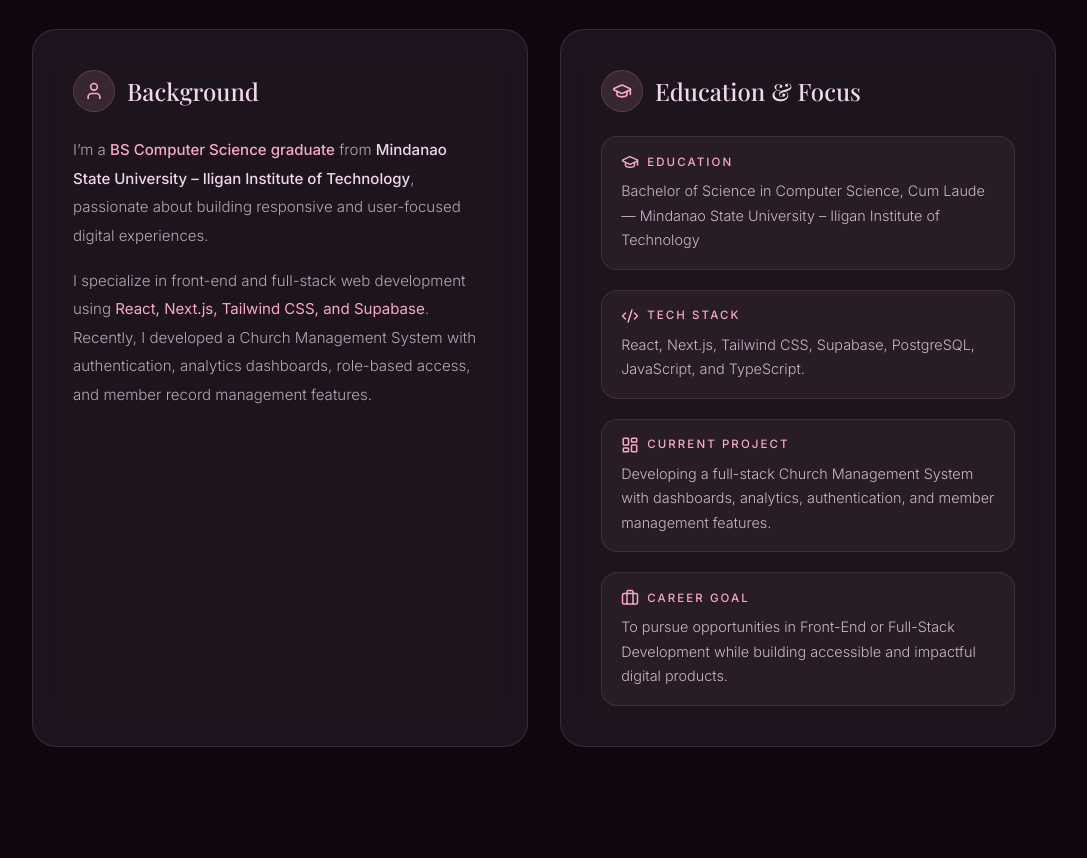
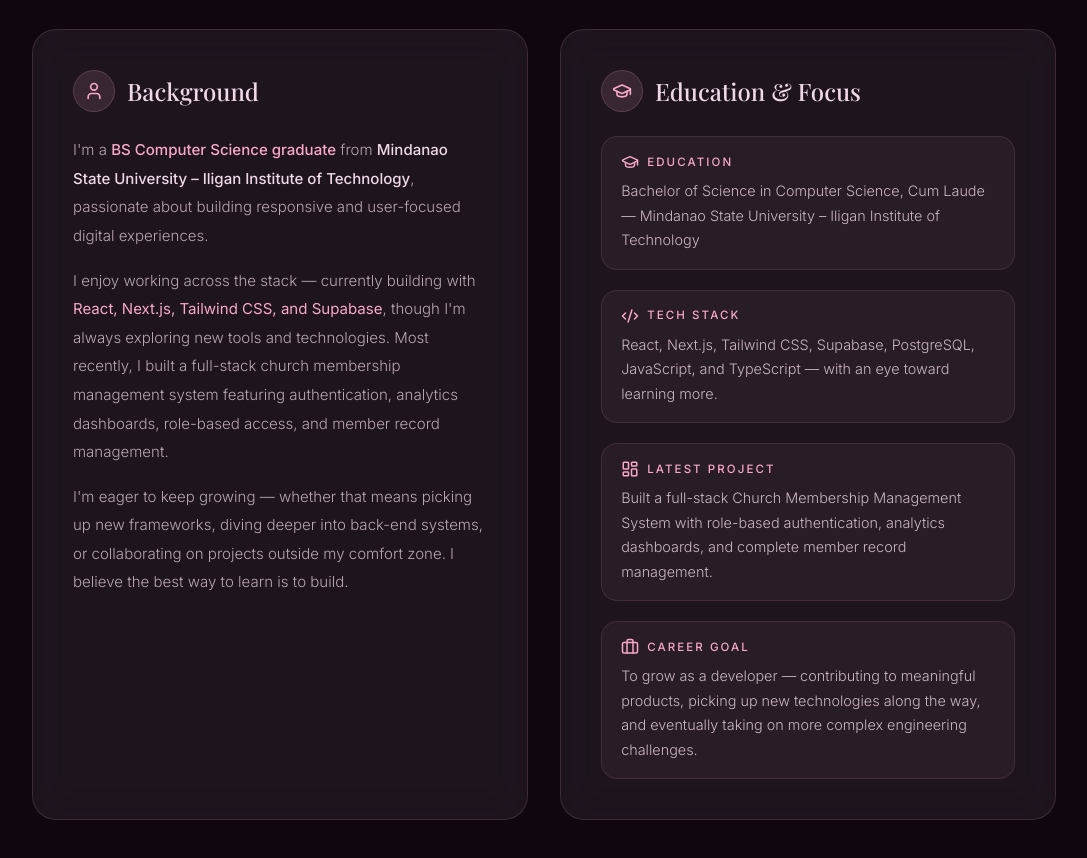
Before and after one commit to edaprgs/edaprgs-portfolio, a React app: page / in a window 1280 px wide. Shown: the part 1080-1938 px from the top of the page, without its empty margins (96-1183 px from the left). Built offline with nearby package versions, Linux system fonts and the light colour scheme; the HTML template or start-up script is replaced by a standard one.

Commit message:
Updating content

```diff
--- a/src/components/About.jsx
+++ b/src/components/About.jsx
@@ -46,12 +46,7 @@
               <User size={20} color="#f9a8c9" />
             </div>
 
-            <h3
-              style={{
-                fontSize: "1.5rem",
-                fontWeight: 500,
-              }}
-            >
+            <h3 style={{ fontSize: "1.5rem", fontWeight: 500 }}>
               Background
             </h3>
           </div>
@@ -63,7 +58,7 @@
               fontSize: "0.94rem",
             }}
           >
-            I’m a{" "}
+            I'm a{" "}
             <strong style={{ color: "#f9a8c9", fontWeight: 500 }}>
               BS Computer Science graduate
             </strong>{" "}
@@ -83,13 +78,28 @@
               marginTop: "1rem",
             }}
           >
-            I specialize in front-end and full-stack web development using{" "}
+            I enjoy working across the stack — currently building with{" "}
             <strong style={{ color: "#f9a8c9" }}>
               React, Next.js, Tailwind CSS, and Supabase
             </strong>
-            . Recently, I developed a Church Management System with
-            authentication, analytics dashboards, role-based access, and member
-            record management features.
+            , though I'm always exploring new tools and technologies. Most
+            recently, I built a full-stack church membership management system
+            featuring authentication, analytics dashboards, role-based access,
+            and member record management.
+          </p>
+
+          <p
+            style={{
+              color: "rgba(240,216,232,0.74)",
+              lineHeight: 1.9,
+              fontSize: "0.94rem",
+              marginTop: "1rem",
+            }}
+          >
+            I'm eager to keep growing — whether that means picking up new
+            frameworks, diving deeper into back-end systems, or collaborating
+            on projects outside my comfort zone. I believe the best way to
+            learn is to build.
           </p>
         </div>
 
@@ -114,12 +124,7 @@
               <GraduationCap size={20} color="#f9a8c9" />
             </div>
 
-            <h3
-              style={{
-                fontSize: "1.5rem",
-                fontWeight: 500,
-              }}
-            >
+            <h3 style={{ fontSize: "1.5rem", fontWeight: 500 }}>
               Education & Focus
             </h3>
           </div>
@@ -135,19 +140,19 @@
               icon: <Code2 size={18} color="#f9a8c9" />,
               label: "Tech Stack",
               value:
-                "React, Next.js, Tailwind CSS, Supabase, PostgreSQL, JavaScript, and TypeScript.",
+                "React, Next.js, Tailwind CSS, Supabase, PostgreSQL, JavaScript, and TypeScript — with an eye toward learning more.",
             },
             {
               icon: <LayoutDashboard size={18} color="#f9a8c9" />,
-              label: "Current Project",
+              label: "Latest Project",
               value:
-                "Developing a full-stack Church Management System with dashboards, analytics, authentication, and member management features.",
+                "Built a full-stack Church Membership Management System with role-based authentication, analytics dashboards, and complete member record management.",
             },
             {
               icon: <Briefcase size={18} color="#f9a8c9" />,
               label: "Career Goal",
               value:
-                "To pursue opportunities in Front-End or Full-Stack Development while building accessible and impactful digital products.",
+                "To grow as a developer — contributing to meaningful products, picking up new technologies along the way, and eventually taking on more complex engineering challenges.",
             },
           ].map(({ icon, label, value }) => (
             <div
@@ -159,11 +164,8 @@
                 border: "1px solid rgba(249,168,201,0.12)",
               }}
             >
-              <div
-                className="flex items-center gap-2 mb-2"
-              >
+              <div className="flex items-center gap-2 mb-2">
                 {icon}
-
                 <span
                   style={{
                     fontSize: "0.72rem",
```
